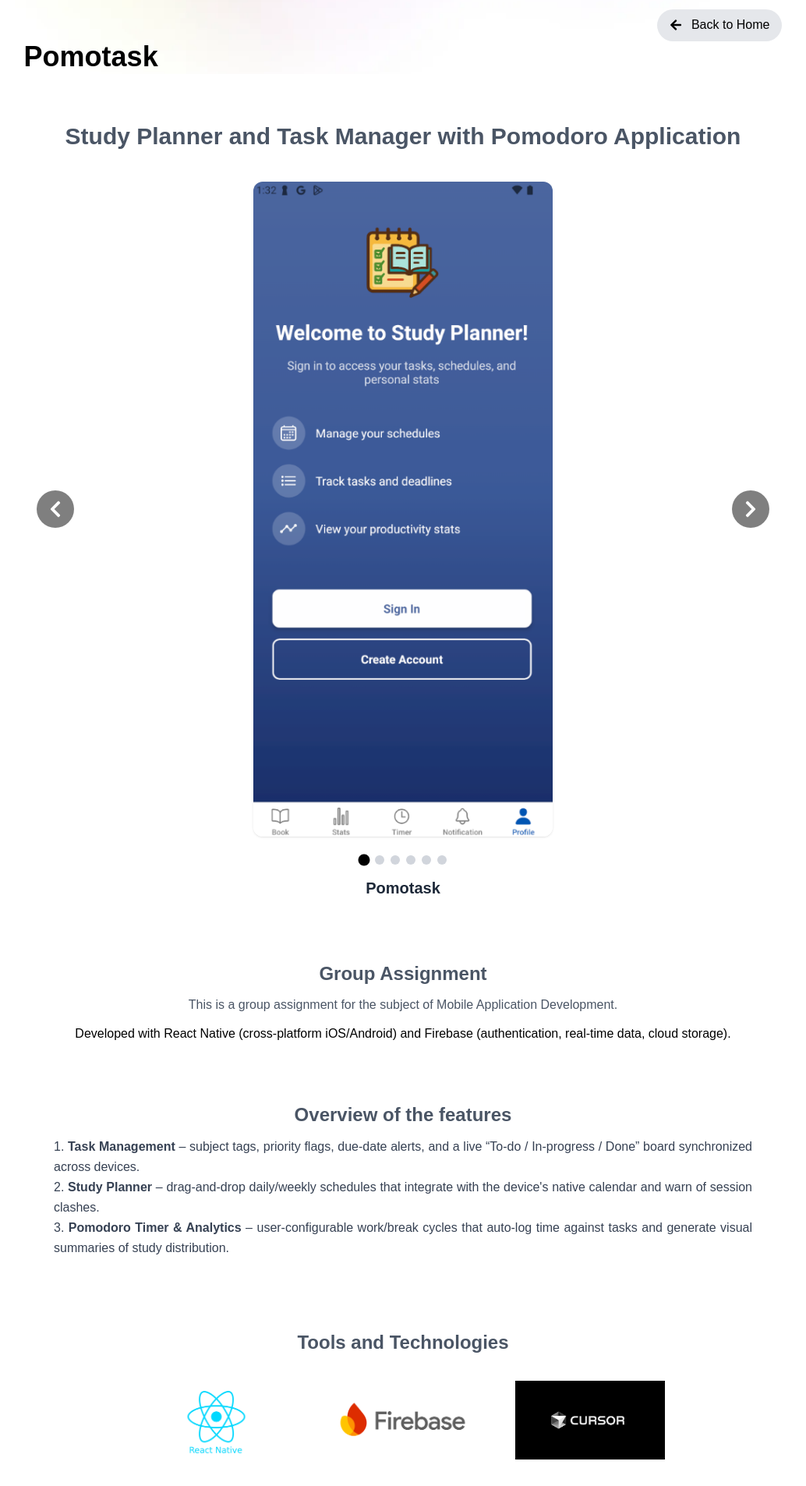
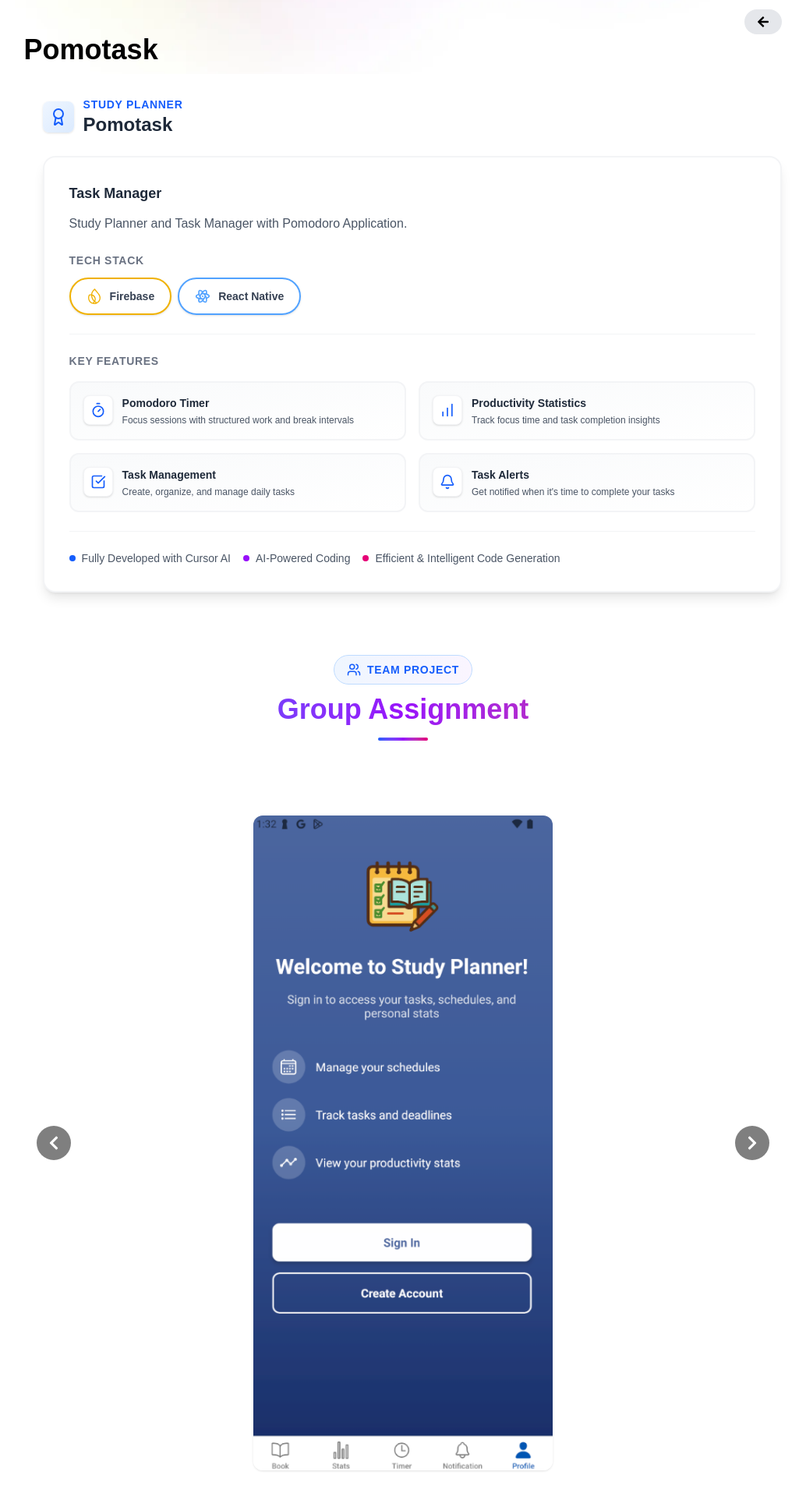
Before and after one commit to SumYu02/portfolio-website, a Next.js app: page /pomotask in a window 1280 px wide. Shown: the part 100-2006 px from the top of the page at 78% size, without its empty margins (131-1165 px from the left). Built offline with nearby package versions, Linux system fonts and the light colour scheme; a web font is replaced by a local one.

Commit message:
refactor: pomotask page

```diff
--- a/app/components/PageHero.jsx
+++ b/app/components/PageHero.jsx
@@ -24,10 +24,10 @@
       </div>
       <div>
         <p className="text-sm text-blue-600 font-semibold uppercase tracking-wider">
-          Capstone Project
+         {subtitle_1}
         </p>
         <p className="text-2xl font-bold text-gray-800">
-          Final Year Project
+       {title}
         </p>
       </div>
     </div>
@@ -35,14 +35,10 @@
     <div className="bg-white rounded-2xl border-2 border-gray-100 shadow-lg p-6 sm:p-8 hover:shadow-xl transition-shadow duration-300">
       <div className="mb-6">
         <h3 className="text-lg font-bold text-gray-800 mb-3">
-          Enhanced E-Commerce Platform
+          {subtitle_2}
         </h3>
-        <p className="text-gray-600 leading-relaxed text-justify">
-          This project addresses key gaps in modern e-commerce by
-          developing an enhanced platform using the MERN stack. The system
-          features two main components: a User Website and an Admin
-          Website, designed to provide a seamless shopping experience with
-          intelligent automation and personalization.
+        <p className="text-gray-600 leading-relaxed text-justify ">
+         {description}
         </p>
       </div>
 
--- a/app/keysound/page.js
+++ b/app/keysound/page.js
@@ -216,7 +216,8 @@
           title="KeySound"
           subtitle_1="E-Commerce"
           subtitle_2="Web Application"
-          description="Built a full-stack e-commerce web application with distinct interfaces for both users and administrators."
+          // description="Built a full-stack e-commerce web application with distinct interfaces for both users and administrators."
+          description="A full-stack MERN e-commerce platform with intelligent features and dedicated user and admin interfaces."
           features={features}
           skills={skills}
           highlights={highlights}
--- a/app/pomotask/page.js
+++ b/app/pomotask/page.js
@@ -6,6 +6,10 @@
 import { assets } from "@/assets/assets";
 import Image from "next/image";
 import NavbarPage from "../components/NavbarPage";
+import { SiFirebase } from "react-icons/si";
+import PageHero from "../components/PageHero";
+import { TbBrandReactNative } from "react-icons/tb";
+import { Timer, BarChart, CheckSquare, Bell, Users } from "lucide-react";
 
 const Pomotask = () => {
   const [currentSlide, setCurrentSlide] = useState(0);
@@ -42,6 +46,43 @@
     },
   ];
 
+  const features = [
+    {
+      icon: <Timer size={20} />,
+      title: "Pomodoro Timer",
+      description: "Focus sessions with structured work and break intervals",
+    },
+    {
+      icon: <BarChart size={20} />,
+      title: "Productivity Statistics",
+      description: "Track focus time and task completion insights",
+    },
+    {
+      icon: <CheckSquare size={20} />,
+      title: "Task Management",
+      description: "Create, organize, and manage daily tasks",
+    },
+    {
+      icon: <Bell size={20} />,
+      title: "Task Alerts",
+      description: "Get notified when it's time to complete your tasks",
+    },
+  ];
+
+  const skills = [
+    { name: "Firebase", icon: <SiFirebase />, color: "text-yellow-500" },
+
+    {
+      name: "React Native",
+      icon: <TbBrandReactNative />,
+      color: "text-blue-400",
+    },
+  ];
+  const highlights = [
+    { title: "Fully Developed with Cursor AI" },
+    { title: "AI-Powered Coding" },
+    { title: "Efficient & Intelligent Code Generation" },
+  ];
   const nextSlide = () => {
     setCurrentSlide((prev) => (prev + 1) % slides.length);
   };
@@ -68,18 +109,39 @@
               className="flex flex-row gap-3 items-center px-4 py-2 rounded-full bg-gray-200"
             >
               <FaArrowLeft />
-              <span className="hidden sm:inline">Back to Home</span>
             </Link>
           </div>
 
           <div>
             <h1 className="text-4xl font-bold">Pomotask</h1>
-            <h1 className="text-2xl sm:text-3xl font-bold text-center mt-16 text-gray-600 mb-10">
-              Study Planner and Task Manager with Pomodoro Application
-            </h1>
+
+            <PageHero
+              title="Pomotask"
+              subtitle_1="Study Planner"
+              subtitle_2="Task Manager"
+              description="Study Planner and Task Manager with Pomodoro Application."
+              features={features}
+              skills={skills}
+              highlights={highlights}
+            />
           </div>
 
-          <div className="relative max-w-6xl mx-auto">
+          <div className="flex flex-col gap-3 mt-20 mb-10 px-4">
+            <div className="text-center mb-8">
+              <div className="inline-flex items-center gap-2 mb-3 px-4 py-2 bg-gradient-to-r from-blue-50 to-purple-50 rounded-full border border-blue-200">
+                <Users className="text-blue-600" size={18} />
+                <span className="text-sm font-semibold text-blue-600 uppercase tracking-wider">
+                  Team Project
+                </span>
+              </div>
+              <h2 className="text-3xl sm:text-4xl font-bold bg-gradient-to-r from-blue-600 via-purple-600 to-pink-600 bg-clip-text text-transparent mb-4">
+                Group Assignment
+              </h2>
+              <div className="w-16 h-1 bg-gradient-to-r from-blue-600 via-purple-600 to-pink-600 mx-auto rounded-full mb-6"></div>
+            </div>
+          </div>
+
+          <div className="relative max-w-6xl mx-auto ">
             <div className="relative">
               {imageSrc ? (
                 <div className="mx-auto w-full max-w-xs sm:max-w-sm">
@@ -97,16 +159,16 @@
 
               <button
                 onClick={prevSlide}
-                className="absolute left-4 top-1/2 transform -translate-y-1/2 bg-black/50 text-white p-3 rounded-full hover:bg-black/70 transition-all duration-300"
+                className="absolute left-4 top-1/2 transform -translate-y-1/2 bg-black/50 text-white p-2 sm:p-3  rounded-full hover:bg-black/70 transition-all duration-300"
               >
-                <FaChevronLeft className="size-3 sm:size-6" />
+                <FaChevronLeft className="size-3 sm:size-5" />
               </button>
 
               <button
                 onClick={nextSlide}
-                className="absolute right-4 top-1/2 transform -translate-y-1/2 bg-black/50 text-white p-3 rounded-full hover:bg-black/70 transition-all duration-300"
+                className="absolute right-4 top-1/2 transform -translate-y-1/2 bg-black/50 text-white p-2 sm:p-3  rounded-full hover:bg-black/70 transition-all duration-300"
               >
-                <FaChevronRight className="size-3 sm:size-6" />
+                <FaChevronRight className="size-3 sm:size-5" />
               </button>
             </div>
 
@@ -133,61 +195,8 @@
               </p>
             </div>
           </div>
+        </div>
 
-          <div className="flex flex-col gap-3 mt-20 mb-20 text-center">
-            <p className="text-2xl font-bold text-gray-600">Group Assignment</p>
-            <p className="text-gray-600 text-md text-justify max-w-4xl mx-auto">
-              This is a group assignment for the subject of Mobile Application
-              Development.
-            </p>
-            <p className="text-md max-w-4xl mx-auto text-justify">
-              Developed with React Native (cross-platform iOS/Android) and
-              Firebase (authentication, real-time data, cloud storage).
-            </p>
-
-            <p className="text-2xl font-bold text-gray-600 mt-10 sm:mt-16">
-              Overview of the features
-            </p>
-            <ol className="max-w-4xl mx-auto list-decimal list-inside text-gray-700 text-justify leading-relaxed mb-4">
-              <li>
-                <strong>Task Management</strong> – subject tags, priority flags,
-                due-date alerts, and a live &ldquo;To-do / In-progress /
-                Done&rdquo; board synchronized across devices.
-              </li>
-              <li>
-                <strong>Study Planner</strong> – drag-and-drop daily/weekly
-                schedules that integrate with the device&apos;s native calendar
-                and warn of session clashes.
-              </li>
-              <li>
-                <strong>Pomodoro Timer & Analytics</strong> – user-configurable
-                work/break cycles that auto-log time against tasks and generate
-                visual summaries of study distribution.
-              </li>
-            </ol>
-
-            <p className="text-2xl font-bold text-gray-600 mt-10 sm:mt-16">
-              Tools and Technologies
-            </p>
-            <div className="flex flex-col sm:flex-row gap-12 mt-3 justify-center items-center">
-              <Image
-                src={assets.react_native_logo}
-                alt="React Native"
-                className="w-48 h-auto"
-              />
-              <Image
-                src={assets.firebase_logo}
-                alt="Firebase"
-                className="w-48 h-auto"
-              />
-              <Image
-                src={assets.cursor_logo}
-                alt="Cursor"
-                className="w-48 h-auto"
-              />
-            </div>
-          </div>
-        </div>
         <footer className="mt-16 w-full bg-gray-100 border-t border-gray-200 py-6 flex flex-col items-center text-center text-gray-600 text-sm">
           <div>
             &copy; {new Date().getFullYear()} Sum Yu. All rights reserved.
```
